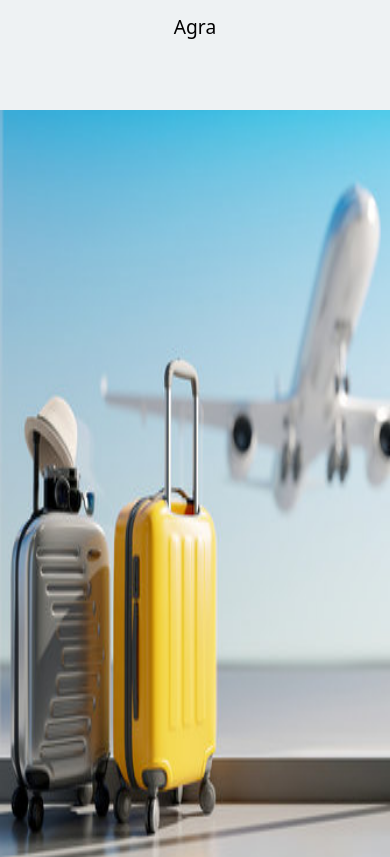
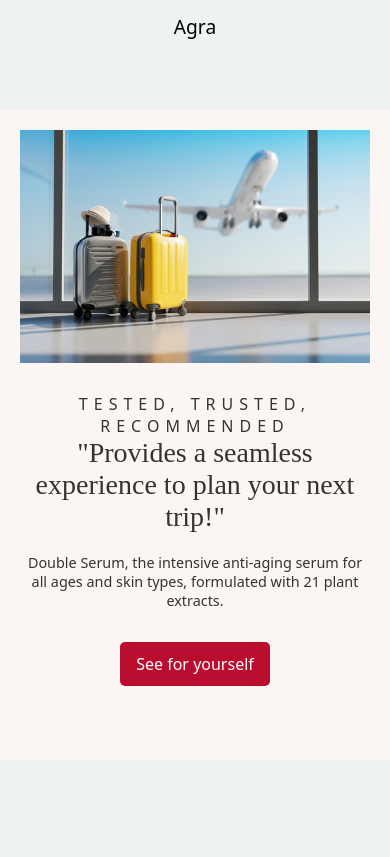
Before and after one commit to Quaintbrake5/Tech, a React (Vite) app: page / in a window 390 px wide. Shown: the part 2029-2886 px from the top of the page. Built offline with nearby package versions, Linux system fonts and the light colour scheme.

Commit message:
Added my project

```diff
--- a/src/Components/Review/review.css
+++ b/src/Components/Review/review.css
@@ -1,85 +1,111 @@
-  .product-review{
+.product-review {
     margin-top: 50px;
-    display: flex !important;
-    display: block;
+    display: flex;
+    flex-direction: column;
     overflow: hidden;
     direction: ltr;
 }
 
-  .review-page{
+.review-page {
     cursor: pointer;
     background-color: #fbf6f3;
     color: #333;
-    /* padding: 24px 16px; */
     flex: auto;
     display: flex;
     flex-direction: row;
     justify-content: center;
     text-align: center;
-    /* margin-right: 20px; */
-    width: 95vh;
-    gap: 50px;
-    margin-bottom: -97px;
+    width: 100%;
+    max-width: 1200px;
+    gap: 20px;
+    margin: 0 auto;
+    padding: 20px;
 }
 
-  .review-page img{
-    float: left;
-    margin-left: 20px;
-    /* margin-top: 50px; */
-    /* padding-bottom: 30px; */
-
-    height: 100%;
-    width: 630px;
+.review-page img {
+    width: 100%;
+    max-width: 630px;
+    height: auto;
+    margin-left: 0;
 }
 
-  .review-page-comp-container{
+.review-page-comp-container {
     cursor: pointer;
     color: #333;
     text-align: center;
-    float: right;
-    margin-bottom: 100px;
+    margin-bottom: 50px;
 }
 
-  .review-header{
+.review-header {
     margin-top: 5px;
-    /* word-spacing: 4px; */
     letter-spacing: 6px;
 }
 
-  .review-social span{
+.review-social span {
     font-weight: lighter;
     font-family: 'Times New Roman', Times, serif;
-    font-size: 72px;
+    font-size: 48px;
     text-align: center;
 }
 
-  .review-text{
+.review-text {
     text-align: center;
-    font-size: large;
-    padding-top: 50px;
+    font-size: 1.2rem;
+    padding-top: 20px;
     font-weight: 400;
 }
 
-  .review-proof{
+.review-proof {
     text-align: center;
-    padding-top: 20px;
+    padding-top: 10px;
     padding-bottom: 4px;
-
 }
 
-  .proof{
+.proof {
     height: 44px;
     background-color: #ba0c2f;
     color: white;
     border: none;
     border-radius: 5px;
     width: 150px;
+    font-size: 1rem;
 }
 
-  .review-proof span{
+.review-proof span {
     font-weight: 500;
 }
 
-  .proof:hover{
+.proof:hover {
     box-shadow: rgba(0, 0, 0, 0.304) 1px 1px 1px 1px;
 }
+
+/* Responsive Styles */
+@media (max-width: 768px) {
+    .review-page {
+        flex-direction: column;
+        gap: 20px;
+    }
+
+    .review-social span {
+        font-size: 36px;
+    }
+
+    .review-text {
+        font-size: 1rem;
+    }
+
+    .proof {
+        width: 100%;
+        max-width: 150px;
+    }
+}
+
+@media (max-width: 480px) {
+    .review-social span {
+        font-size: 28px;
+    }
+
+    .review-text {
+        font-size: 0.9rem;
+    }
+}
```
Lines whose indentation alone changed are shown as unchanged.
